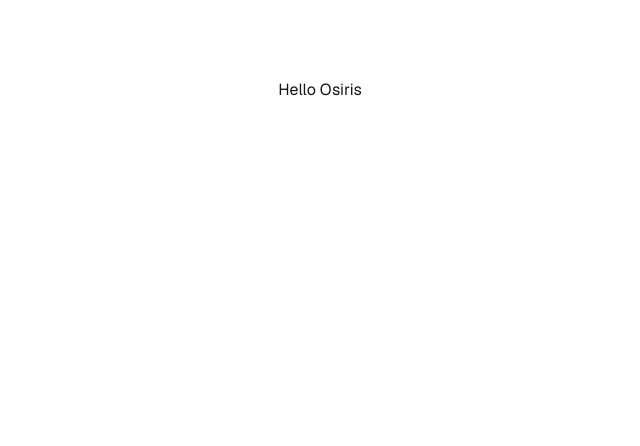
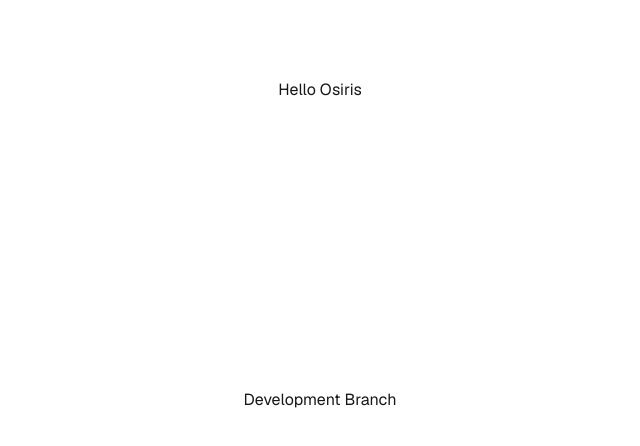
Before and after one commit to mdsheikhmohaimenulislam/Osiris, a Next.js app: page / in a window 1280 px wide. Shown: the top 446 px of the page, without its empty margins (320-960 px from the left). Built offline with nearby package versions, Linux system fonts and the light colour scheme.

Commit message:
created new development branch

```diff
--- a/src/app/page.tsx
+++ b/src/app/page.tsx
@@ -4,6 +4,7 @@ export default function Home() {
   return (
     <div className="font-sans grid grid-rows-[20px_1fr_20px] items-center justify-items-center min-h-screen p-8 pb-20 gap-16 sm:p-20">
 <h1> Hello Osiris </h1>
+<h1> Development Branch </h1>
     </div>
   );
 }
```
